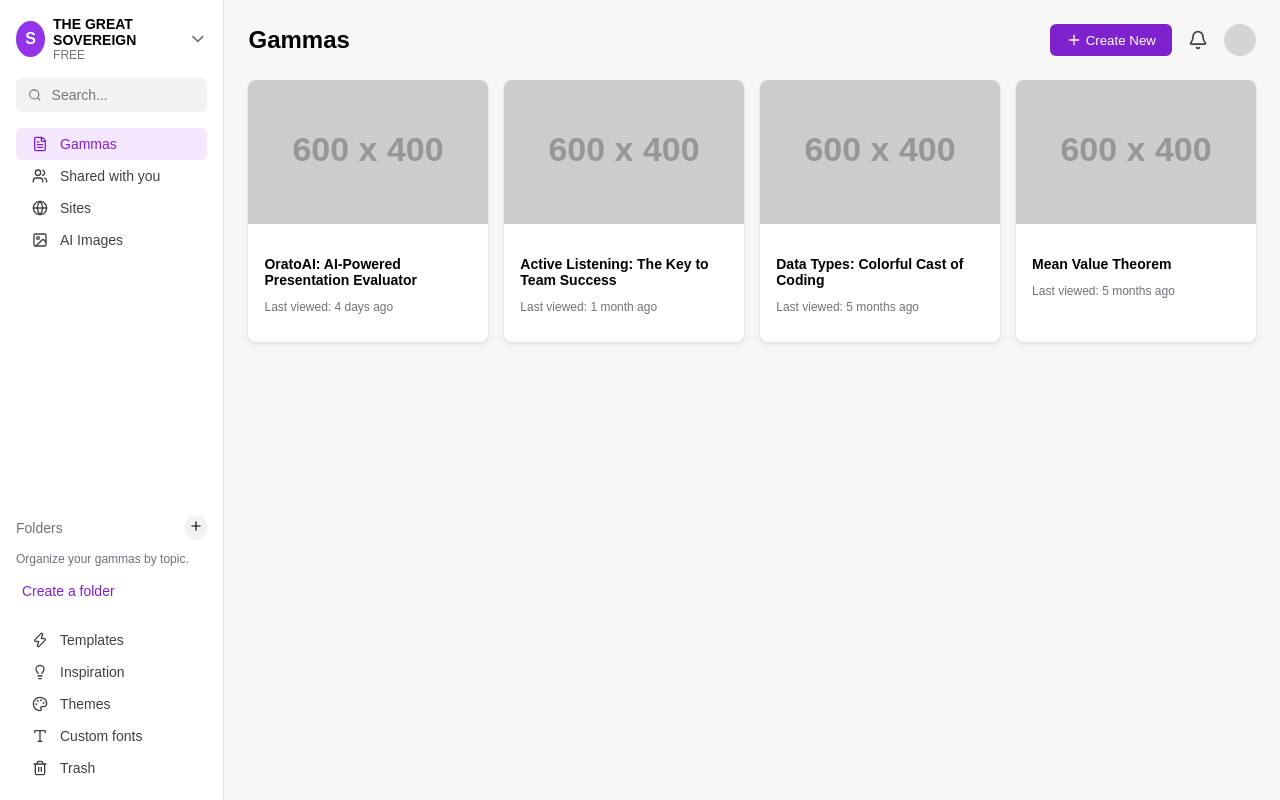
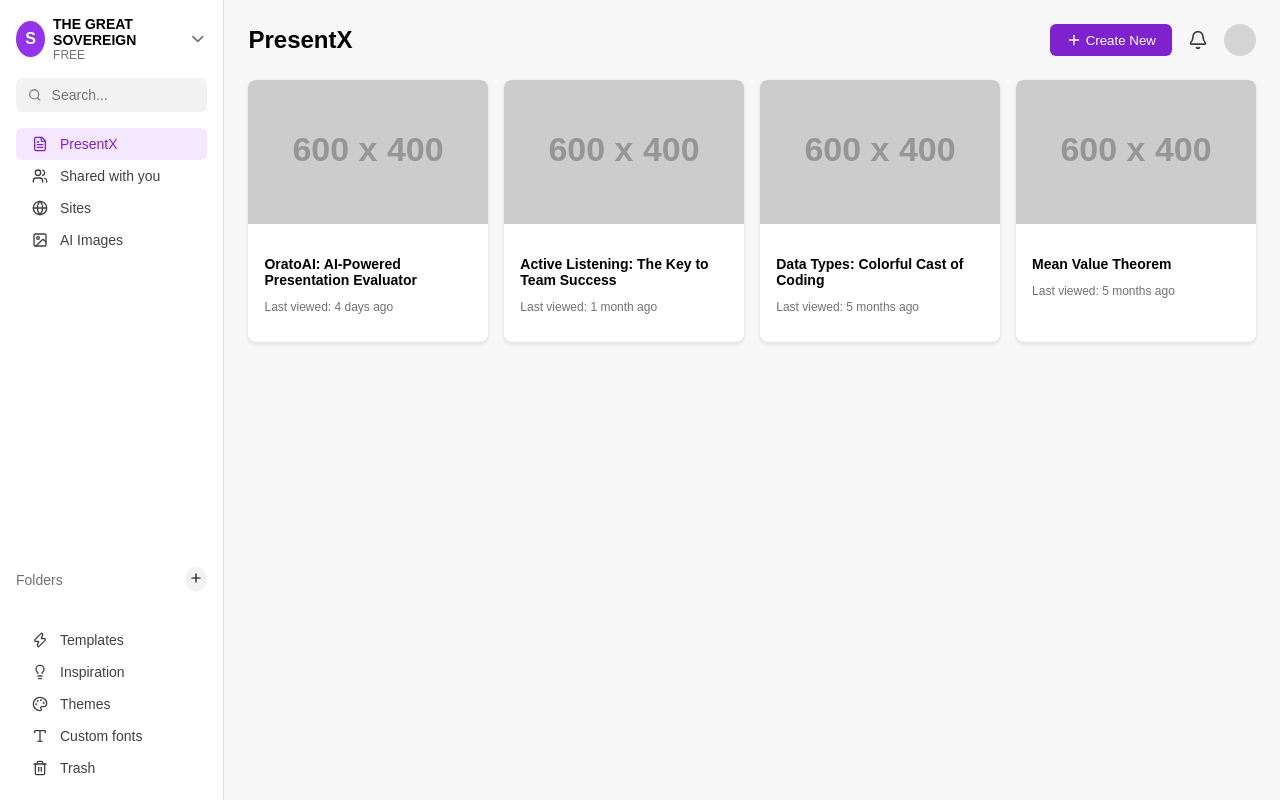
Before and after one commit to Sov-ereign/PresentX, a plain HTML site: page index.html in a window 1280 px wide. Drawn offline with nearby package versions, Linux system fonts and the light colour scheme; placeholder pictures from the web are drawn by us.

Commit message:
removed some unnecessary things

```diff
--- a/index.html
+++ b/index.html
@@ -3,7 +3,7 @@
 <head>
     <meta charset="UTF-8">
     <meta name="viewport" content="width=device-width, initial-scale=1.0">
-    <title>Gammas Dashboard</title>
+    <title>PresentX Dashboard</title>
     <link rel="stylesheet" href="style.css">
     <script src="https://unpkg.com/lucide@latest"></script>
 </head>
@@ -33,7 +33,7 @@
             <div class="sidebar-nav">
                 <div class="sidebar-item active">
                     <i data-lucide="file-text" class="sidebar-icon"></i>
-                    <span class="sidebar-text">Gammas</span>
+                    <span class="sidebar-text">PresentX</span>
                 </div>
                 <div class="sidebar-item" data-popup="true">
                     <i data-lucide="users" class="sidebar-icon"></i>
@@ -57,8 +57,7 @@
                         <i data-lucide="plus" class="folders-add-icon"></i>
                     </button>
                 </div>
-                <p class="folders-description">Organize your gammas by topic.</p>
-                <button class="folders-create">Create a folder</button>
+
             </div>
 
             <!-- Bottom Menu -->
@@ -90,7 +89,7 @@
         <main class="main-content">
             <!-- Header -->
             <div class="main-header">
-                <h1 class="main-title">Gammas</h1>
+                <h1 class="main-title">PresentX</h1>
                 <div class="main-actions">
                     <button class="create-new">
                         <i data-lucide="plus" class="create-new-icon"></i>
```
